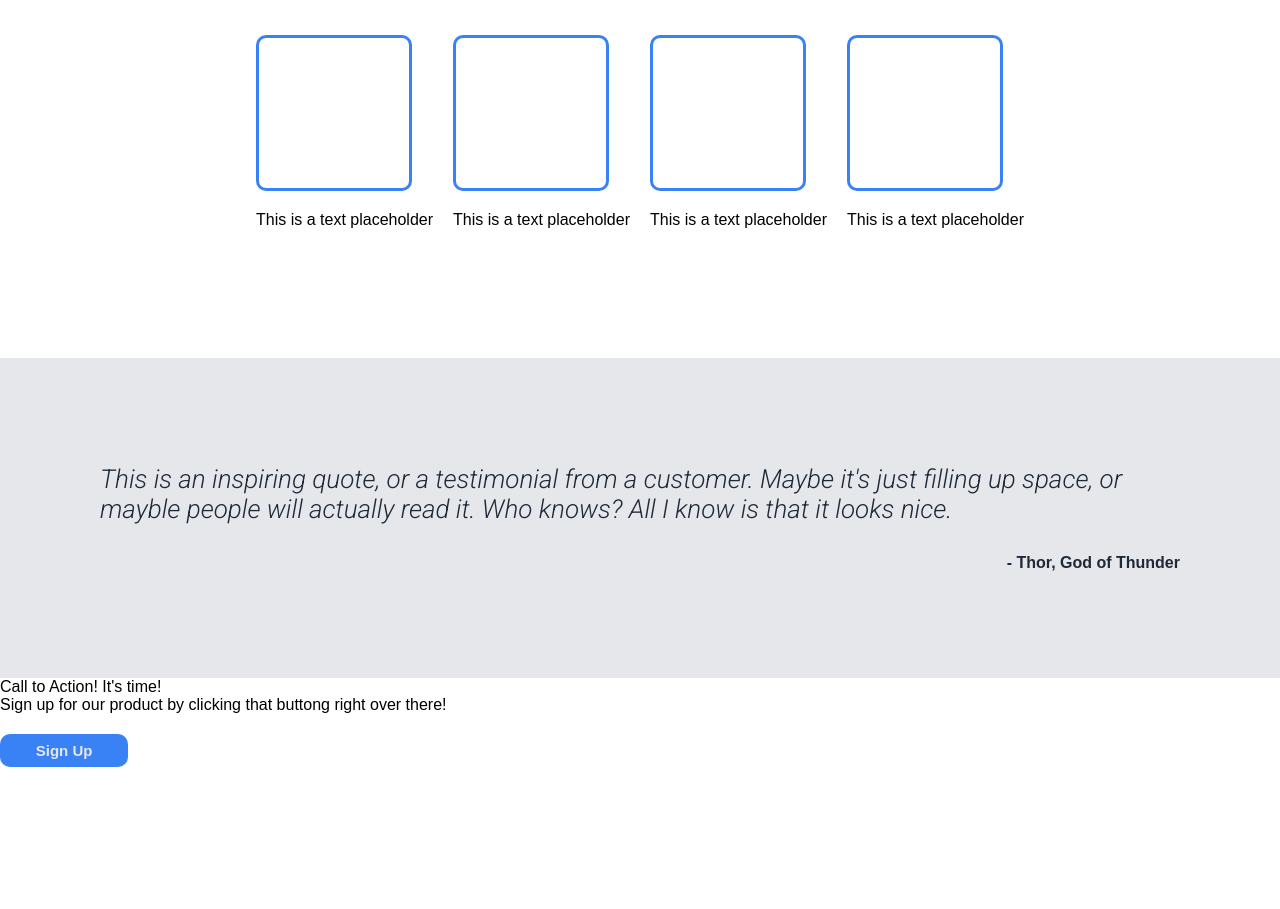
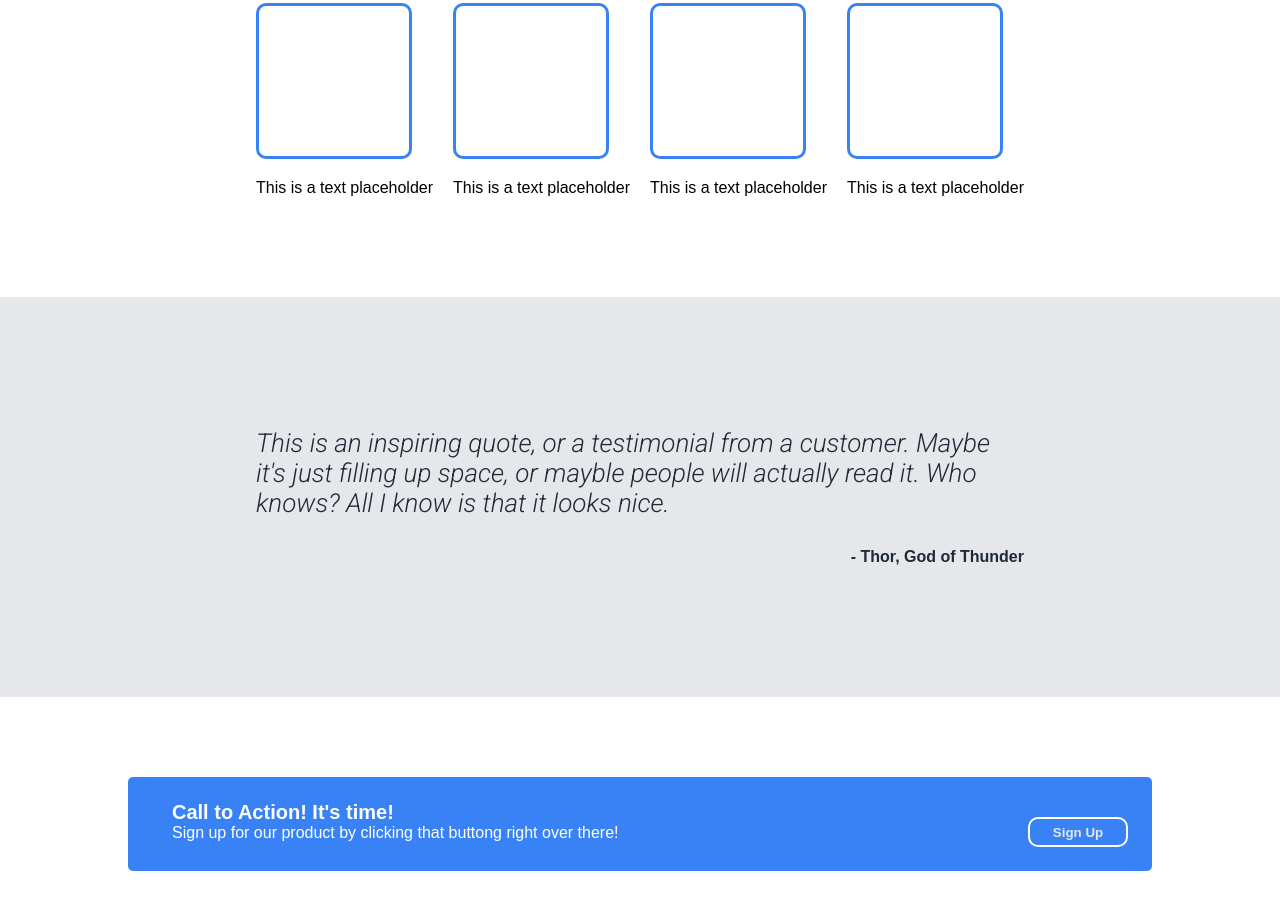
Before and after one commit to EymanEP/odin_Landing-Page, a plain HTML site: page index.html in a window 1280 px wide. Shown: the part 821-1730 px from the top of the page. Before the commit the page ends 1659 px from the top, so only its background shows below. Drawn offline with Linux system fonts and the light colour scheme.

Commit message:
edited a bunch of lines and made it responsive :)

```diff
--- a/index.css
+++ b/index.css
@@ -4,6 +4,11 @@
     font-family: Arial, 'Trebuchet MS';
     margin: 0;
     padding: 0;
+}
+
+body {
+    display: flex;
+    flex-direction: column;
 }
 
 header {
@@ -42,6 +47,7 @@ nav {
     flex-direction: row;
     justify-content: space-between;
     align-items: center;
+    flex-wrap: wrap;
 }
 
 .header-text {
@@ -66,18 +72,11 @@ nav {
     padding-bottom: 150px;
     margin: 10%;
     text-align: center;
-    min-height: 50px;
-    min-width: 550px;
 }
 
 /*Make the flex responsive*/
-@media (max-width: 0px) {
-    .web-header {
-        flex-direction: column;
-    }
-}
 
-button {
+.header-button {
     border-radius: 10px;
     background-color: #3882f6;
     border: none;
@@ -98,6 +97,7 @@ button:hover {
 /*Images configuration*/
 .spacer2 {
     height: 60vh;
+    height: fit-content;
 }
 
 .image {
@@ -121,6 +121,7 @@ button:hover {
     display: flex;
     justify-content: center;
     gap: 20px;
+    flex-wrap: wrap;
 }
 
 .image-description {
@@ -137,9 +138,10 @@ button:hover {
 /*Third Spacer*/
 .spacer3 {
     background-color: #E5E7EB;
-    height: 40vh;
+    height: 50vh;
     display: flex;
     align-items: center;
+    height: fit-content 40vh;
 }
 
 .spacer3 .quote {
@@ -149,8 +151,10 @@ button:hover {
     color: #1F2937;
     font-family: 'Roboto';
     flex: 1;
-    margin-left: 100px;
-    margin-right: 100px;
+    margin-left: 20vw;
+    margin-right: 20vw;
+    margin-top: 5px;
+    margin-bottom: 5px;
 }
 
 .quote span {
@@ -167,5 +171,40 @@ button:hover {
 /*Forth spacer*/
 .spacer4 {
     height: 20vh;
+}
+
+.spacer4-text {
     display: flex;
+    background-color: #3882f6;
+    border-radius: 5px;
+    padding: 3vh;
+    color: white;
+    gap: 10px;
+    margin-top: 10vh;
+    margin-left: 10%;
+    margin-right: 10%;
+    justify-content: space-between;
+    gap: 60px;
 }
+
+.text {
+    margin-left: 20px;
+}
+
+.text span {
+    font-weight: bold;
+    font-size: 20px;
+}
+
+.spacer4-button {
+    border: 2px white solid;
+    border-radius: 10px;
+    background-color: #3882f6;
+    font-weight: bold;
+    color: #E5E7EB;
+    padding: 2px;
+    height: 30px;
+    width: 100px;
+    max-width: 200px;
+    margin-top: 2vh;
+}
--- a/index.html
+++ b/index.html
@@ -29,7 +29,7 @@
                 <h1>This website is awesome</h1>
                 <p>This website has some subtext that goes here under the main title. It's a smaller font and the color
                     is lower contrast</p>
-                <button>Sign Up</button>
+                <button class="header-button">Sign Up</button>
             </div>
             <!--Image-->
             <div class="header-image">
@@ -75,9 +75,11 @@
     <spacer>
         <div class="spacer4">
             <div class="spacer4-text">
-                <p>Call to Action! It's time!</p>
-                <p>Sign up for our product by clicking that buttong right over there!</p>
-                <button>Sign Up</button>
+                <div class="text">
+                    <span>Call to Action! It's time!</span>
+                    <p>Sign up for our product by clicking that buttong right over there!</p>
+                </div>
+                <button class="spacer4-button">Sign Up</button>
             </div>
         </div>
     </spacer>
```
